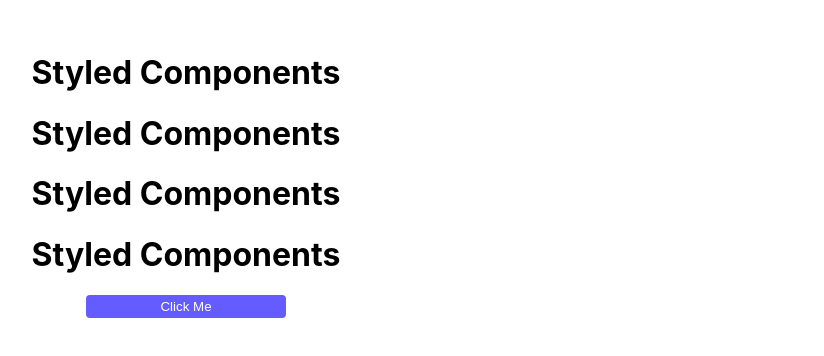
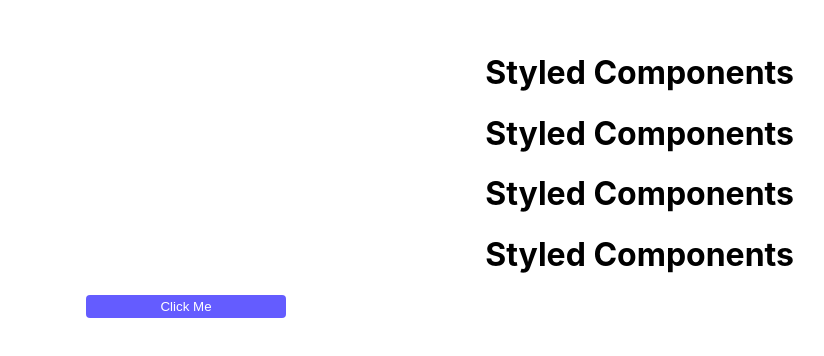
Before and after one commit to mendelssohnbach/styled-john-smilga, a React (Create React App) app: page / in a window 1280 px wide. Shown: the top 356 px of the page, without its empty margins (454-1278 px from the left). Built offline with nearby package versions, Linux system fonts and the light colour scheme.

Commit message:
update: lesson12
https://gitmoji.dev/

```diff
--- a/src/App.js
+++ b/src/App.js
@@ -1,7 +1,7 @@
 import styled from 'styled-components';
 
 const BasicTitle = styled.h1`
-  text-align: center;
+  text-align: right;
   text-transform: capitalize;
 `;
 
```
